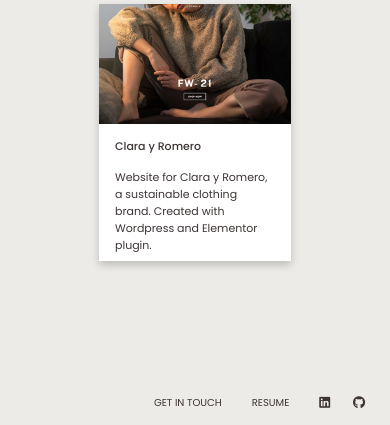
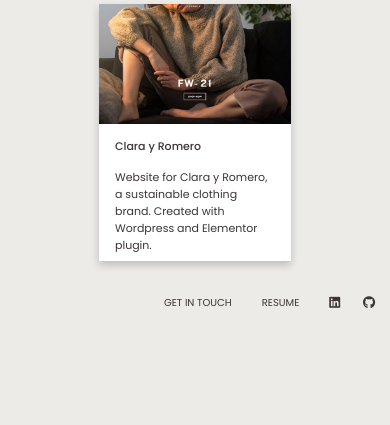
Before and after one commit to CristinaOe/portfolio_feb, a PHP site: page / in a window 390 px wide. Shown: the part 1453-1878 px from the top of the page. After the commit the page ends 1761 px from the top, so only its background shows below. Run offline with PHP 8.4, Linux system fonts and the light colour scheme; some libraries are stand-ins or nearby versions.

Commit message:
footer mq iphone 6

```diff
--- a/css/mediaquery.css
+++ b/css/mediaquery.css
@@ -62,8 +62,7 @@
 
   /* footer */
   footer {
-    margin-top: 100px;
     font-size: 10px;
-    padding-right: 25px;
+    padding-right: 15px;
   }
 }
--- a/css/styles.css
+++ b/css/styles.css
@@ -12,7 +12,7 @@
 }
 
 .project-section {
-  min-height: 90vh;
+  min-height: 85vh;
 }
 
 .main-section,
```
